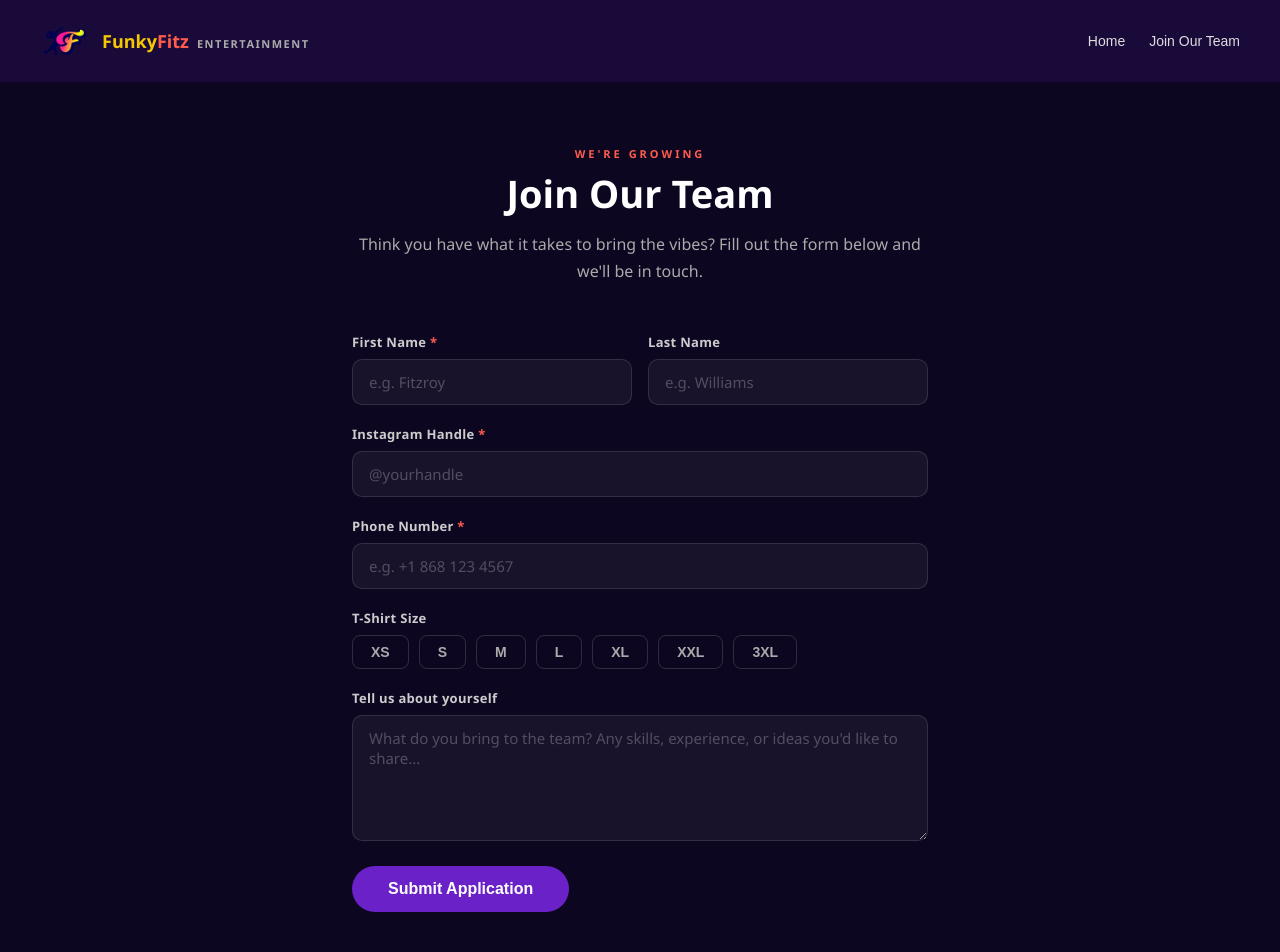
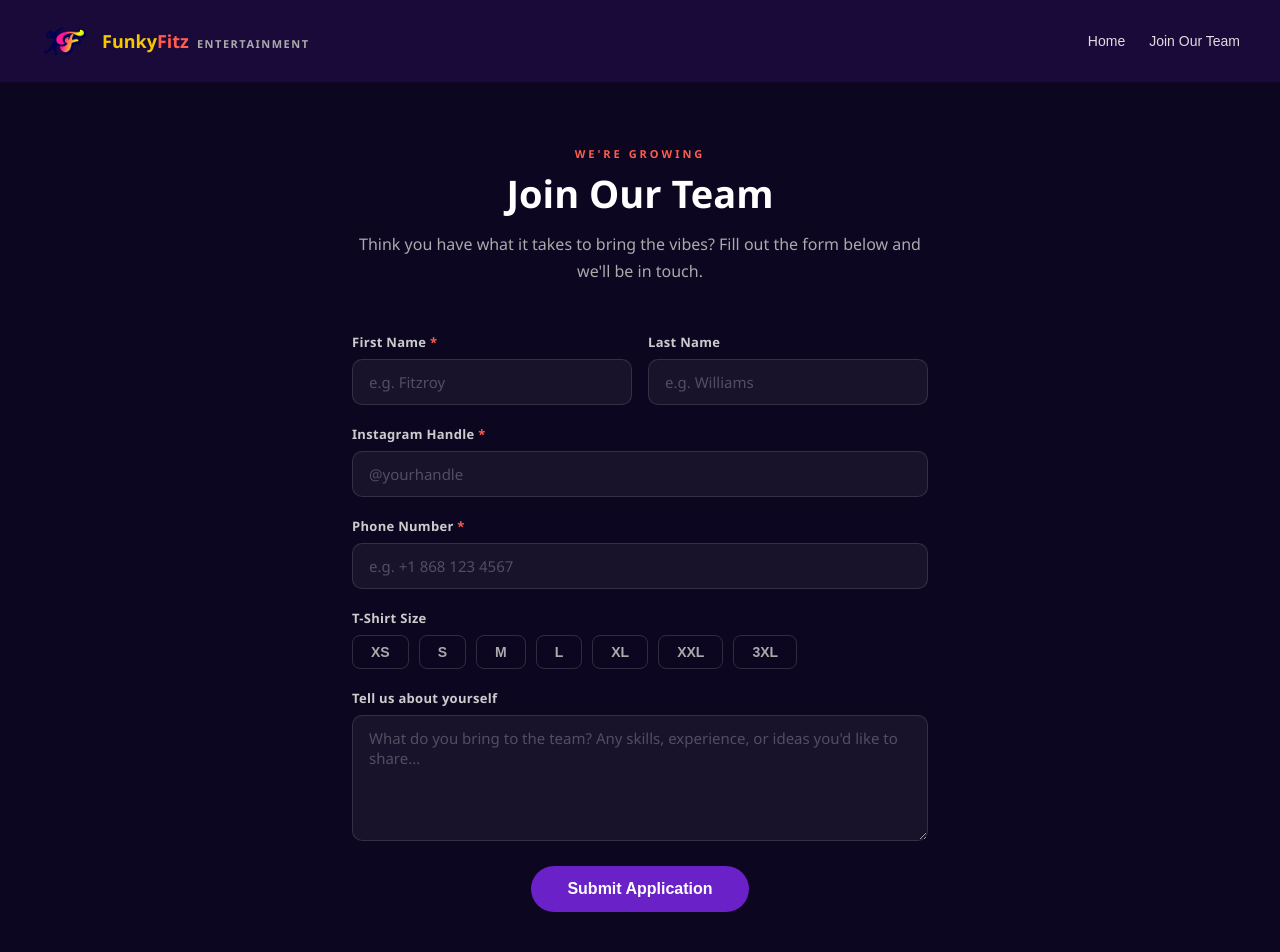
Before and after one commit to jerrelle9/funkyfitz, a React (Vite) app: page /join in a window 1280 px wide. Shown: the top 952 px of the page. Built offline with nearby package versions, Linux system fonts and the light colour scheme.

Commit message:
centred submmit application button

```diff
--- a/src/pages/joinTeam.jsx
+++ b/src/pages/joinTeam.jsx
@@ -172,7 +172,7 @@ export default function JoinTeam() {
                 fontWeight: 700, cursor: status === "loading" ? "not-allowed" : "pointer",
                 opacity: status === "loading" ? 0.7 : 1,
                 transition: "opacity 0.2s, transform 0.2s",
-                alignSelf: "flex-start",
+                alignSelf: "center",
               }}
               onMouseEnter={e => { if (status !== "loading") e.currentTarget.style.transform = "translateY(-2px)"; }}
               onMouseLeave={e => { e.currentTarget.style.transform = "translateY(0)"; }}
```
